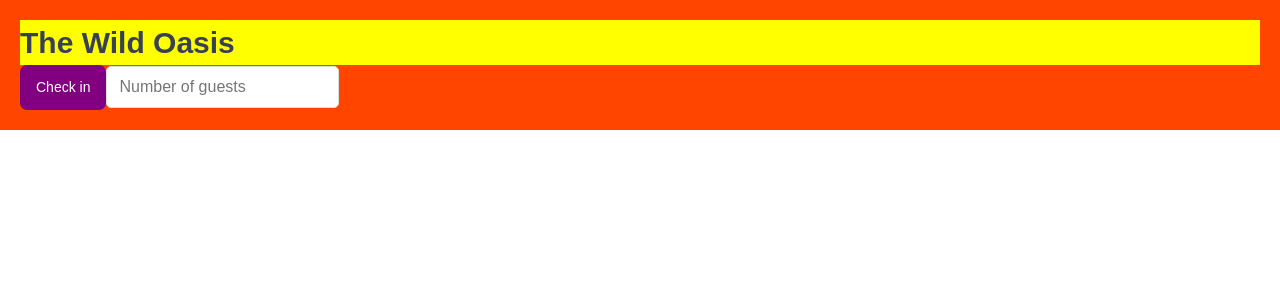
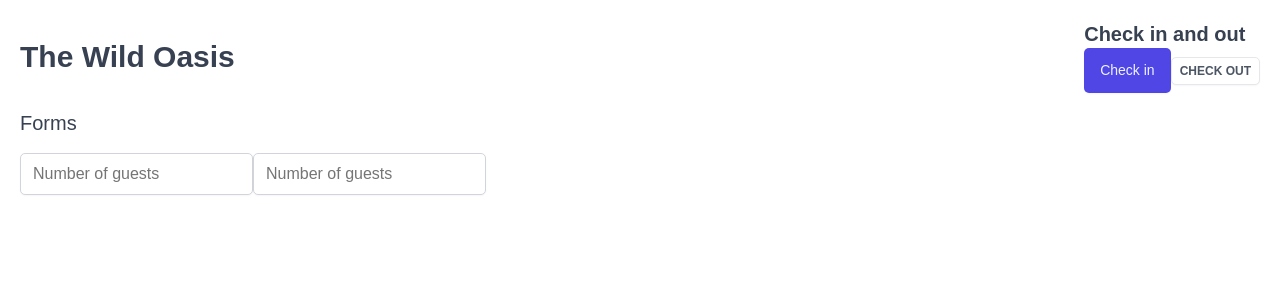
Before and after one commit to cathrynngaosi/the-wild-oasis, a React app: page / in a window 1280 px wide. Shown: the top 300 px of the page. Built offline with nearby package versions, Linux system fonts and the light colour scheme; the HTML template or start-up script is replaced by a standard one.

Commit message:
Setup styled components

```diff
--- a/src/App.jsx
+++ b/src/App.jsx
@@ -1,30 +1,12 @@
 import { styled } from "styled-components";
 import GlobalStyles from "../styles/GlobalStyles";
-
-const H1 = styled.h1`
-  font-size: 30px;
-  font-weight: 600;
-  background-color: yellow;
-`;
-
-const Button = styled.button`
-  font-size: 1.4rem;
-  padding: 1.2rem 1.6rem;
-  font-weight: 500;
-  border: none;
-  border-radius: 7px;
-  background-color: purple;
-  color: white;
-`;
-
-const Input = styled.input`
-  border: 1px solid #ddd;
-  border-radius: 5px;
-  padding: 0.8rem 1.2rem;
-`;
+import Button from "../ui/Button";
+import Input from "../ui/Input";
+import Heading from "../ui/Heading";
+import Row from "../ui/Row";
 
 const StyledApp = styled.div`
-  background-color: orangered;
+  /* background-color: orangered; */
   padding: 20px;
 `;
 
@@ -33,10 +15,28 @@
     <>
       <GlobalStyles />
       <StyledApp>
-        <H1>The Wild Oasis</H1>
-        <Button> Check in</Button>
+        <Row>
+          <Row type="horizontal">
+            <Heading as="h1">The Wild Oasis</Heading>
+            <div>
+              <Heading as="h2">Check in and out</Heading>
+              <Button variation="primary" size="medium">
+                Check in
+              </Button>
+              <Button variation="secondary" size="small">
+                Check out
+              </Button>
+            </div>
+          </Row>
 
-        <Input type="number" placeholder="Number of guests" />
+          <Row>
+            <Heading as="h3">Forms</Heading>
+            <form>
+              <Input type="number" placeholder="Number of guests" />
+              <Input type="number" placeholder="Number of guests" />
+            </form>
+          </Row>
+        </Row>
       </StyledApp>
     </>
   );
--- a/ui/Button.jsx
+++ b/ui/Button.jsx
@@ -47,3 +47,19 @@
     }
   `,
 };
+
+const Button = styled.button`
+  border: none;
+  border-radius: var(--border-radius-sm);
+  box-shadow: var(--shadow-sm);
+
+  ${(props) => sizes[props.size]}
+  ${(props) => variations[props.variation]}
+`;
+
+Button.defaultProps = {
+  variation: "primary",
+  size: "medium",
+};
+
+export default Button;
--- /dev/null
+++ b/ui/Heading.jsx
@@ -0,0 +1,28 @@
+import { css, styled } from "styled-components";
+
+const Heading = styled.h1`
+  ${(props) =>
+    props.as === "h1" &&
+    css`
+      font-size: 3rem;
+      font-weight: 600;
+    `}
+
+  ${(props) =>
+    props.as === "h2" &&
+    css`
+      font-size: 2rem;
+      font-weight: 600;
+    `}
+
+    ${(props) =>
+    props.as === "h3" &&
+    css`
+      font-size: 2rem;
+      font-weight: 500;
+    `}
+
+  line-height: 1.4
+`;
+
+export default Heading;
--- /dev/null
+++ b/ui/Input.jsx
@@ -0,0 +1,11 @@
+import { styled } from "styled-components";
+
+const Input = styled.input`
+  border: 1px solid var(--color-grey-300);
+  background-color: var(--color-grey-0);
+  border-radius: var(--border-radius-sm);
+  padding: 0.8rem 1.2rem;
+  box-shadow: var(--shadow-sm);
+`;
+
+export default Input;
--- /dev/null
+++ b/ui/Row.jsx
@@ -0,0 +1,25 @@
+import { css, styled } from "styled-components";
+
+const Row = styled.div`
+  display: flex;
+
+  ${(props) =>
+    props.type === "horizontal" &&
+    css`
+      justify-content: space-between;
+      align-items: center;
+    `}
+
+  ${(props) =>
+    props.type === "vertical" &&
+    css`
+      flex-direction: column;
+      gap: 1.6rem;
+    `}
+`;
+
+Row.defaultProps = {
+  type: "vertical",
+};
+
+export default Row;
```
